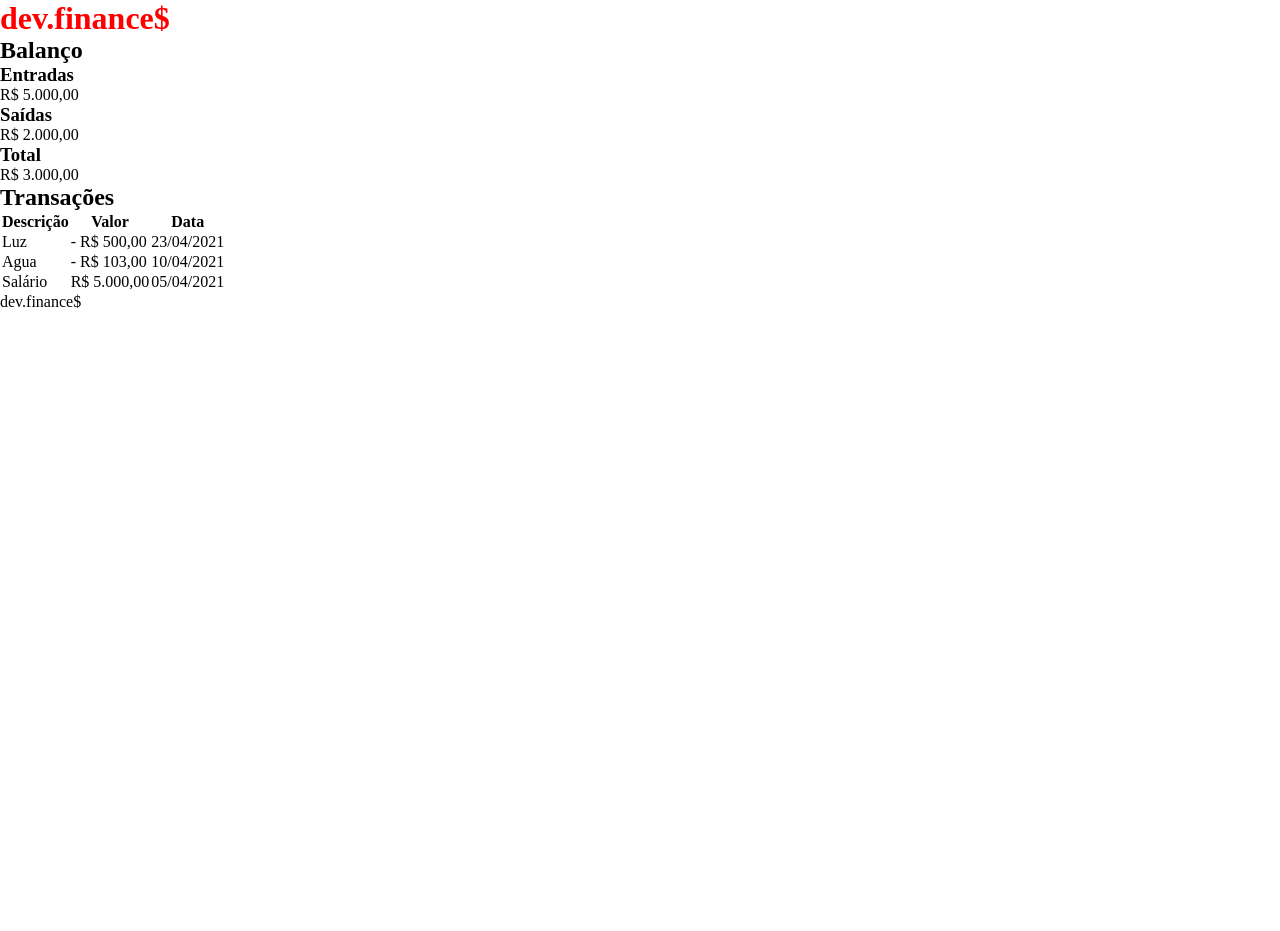
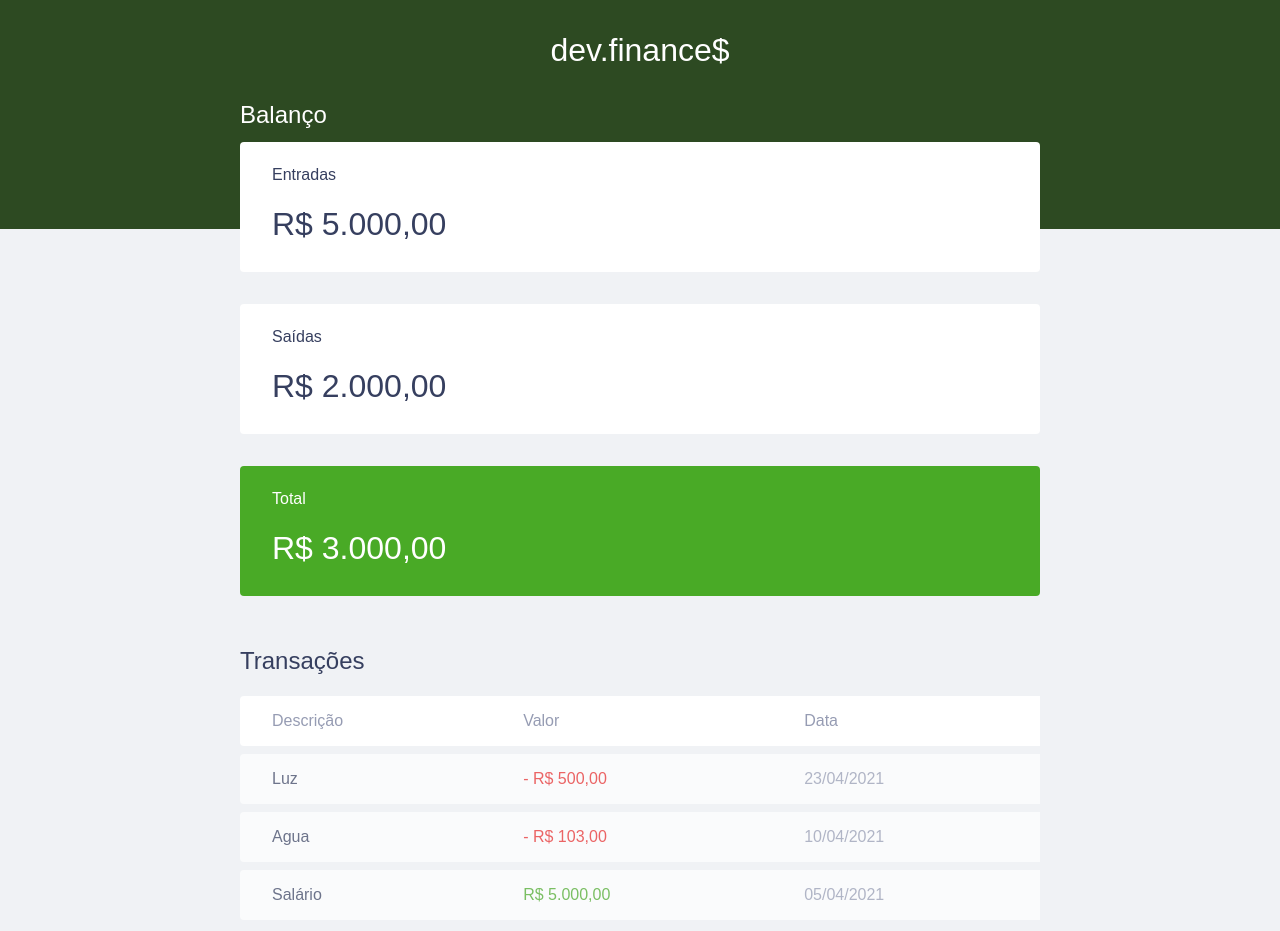
Before and after one commit to alopsantos/DevFinance, a plain HTML site: page index.html in a window 1280 px wide. Shown: the top 931 px of the page. Before the commit the page ends 800 px from the top, so only its background shows below. Drawn offline with Linux system fonts and the light colour scheme; a web font is replaced by a local one.

Commit message:
Base completa

```diff
--- a/index.html
+++ b/index.html
@@ -7,6 +7,8 @@
   <meta name="viewport" content="width=device-width, initial-scale=1.0">
   <title>Dev.Finance$</title>
   <link rel="stylesheet" href="style.css">
+  <link rel="preconnect" href="https://fonts.gstatic.com">
+  <link rel="stylesheet" href="https://fonts.googlesapis.com/css2?family=Poppins:ital,wght@0,100;0,400;0,700;1,100;1,400;1,700&display=swap">
 </head>
 
 <body>
@@ -14,7 +16,7 @@
   <header>
     <h1 id="logo">dev.finance$</h1>
   </header>
-  <main>
+  <main class="container">
     <section id="balance">
       <h2>Balanço</h2>
       <div class="card">
@@ -27,7 +29,7 @@
         <p>R$ 2.000,00</p>
       </div>
 
-      <div class="card">
+      <div class="card total positivo negativo">
         <h3>Total</h3>
         <p>R$ 3.000,00</p>
       </div>
@@ -39,27 +41,27 @@
       <table id="data-table">
         <thead>
           <tr>
-            <th>Descrição</th>
-            <th>Valor</th>
+            <th class="description">Descrição</th>
+            <th class="expense">Valor</th>
             <th>Data</th>
           </tr>
         </thead>
 
         <tbody>
           <tr>
-            <td>Luz</td>
-            <td>- R$ 500,00</td>
-            <td>23/04/2021</td>
+            <td class="description">Luz</td>
+            <td class="expense">- R$ 500,00</td>
+            <td class="date">23/04/2021</td>
           </tr>
           <tr>
-            <td>Agua</td>
-            <td>- R$ 103,00</td>
-            <td>10/04/2021</td>
+            <td class="description">Agua</td>
+            <td class="expense">- R$ 103,00</td>
+            <td class="date">10/04/2021</td>
           </tr>
           <tr>
-            <td>Salário</td>
-            <td>R$ 5.000,00</td>
-            <td>05/04/2021</td>
+            <td class="description">Salário</td>
+            <td class="income">R$ 5.000,00</td>
+            <td class="date">05/04/2021</td>
           </tr>
         </tbody>
       </table>
--- a/style.css
+++ b/style.css
@@ -1,9 +1,117 @@
+:root{
+  --dark-blue: #363f5f;
+  --dark-green: #49AA26;
+  --dark-red: #E92929;
+}
+
 *{
   margin: 0;
   padding: 0;
   box-sizing: border-box;
 }
 
-h1{
-  color: red;
+body{
+  background: #f0f2f5;
+  font-family: 'Poppins', sans-serif;
 }
+h2{
+  margin-top: 3.2rem;
+  margin-bottom: 0.8rem;
+  color: var(--dark-blue);
+  font-weight: normal;
+}
+header{
+  background: #2D4A22;
+  padding: 2rem 0 10rem;
+  text-align: center;
+}
+#logo{
+  color: #fff;
+  font-weight: 100;
+}
+
+.container{
+  width: min(90vw, 800px); /* funcao min procurar menor valor entre os dois*/
+  margin: auto;
+}
+#balance{
+  margin-top: -8rem;
+}
+
+#balance h2{
+  color: #fff;
+  margin-top: 0;
+}
+
+.card{
+  background: #fff;
+  padding: 1.5rem 2rem;
+  border-radius: 0.25rem;
+  margin-bottom: 2rem;
+  color: var(--dark-blue);
+}
+
+.card h3{
+  font-weight: normal;
+  font-size: 1rem;
+}
+.card p{
+  font-size: 2rem;
+  line-height: 3rem;
+  margin-top: 1rem;
+}
+.card.total.positivo{
+  background: var(--dark-green);
+  color: #fff;
+}
+/* .card.total.negativo{
+  background: var(--total-red);
+  color: #fff;
+} */
+#transaction{
+
+}
+#data-table{
+  width: 100%;
+  border-spacing: 0 0.5rem;
+  color: #969CB3;
+}
+table thead tr th:first-child,
+table tbody tr td:first-child{
+  border-radius: 0.25rem 0 0 0.25rem;
+}
+
+table thead th{
+  background: #fff;
+  font-weight: normal;
+
+  padding: 1rem 2rem;
+  text-align: left;
+}
+table tbody tr{
+  opacity: 0.7;
+}
+table tbody tr:hover{
+  opacity: 1;
+}
+table tbody td{
+  background: #fff;
+  padding: 1rem 2rem;
+}
+
+td.description{
+  color: var(--dark-blue);
+}
+td.income{
+  color: var(--dark-green);
+}
+td.expense{
+  color: var(--dark-red);
+}
+
+footer{
+  text-align: center;
+  padding: 4rem 0 2rem;
+  color: var(--dark-blue);
+  opacity: 0.6;
+}
```
